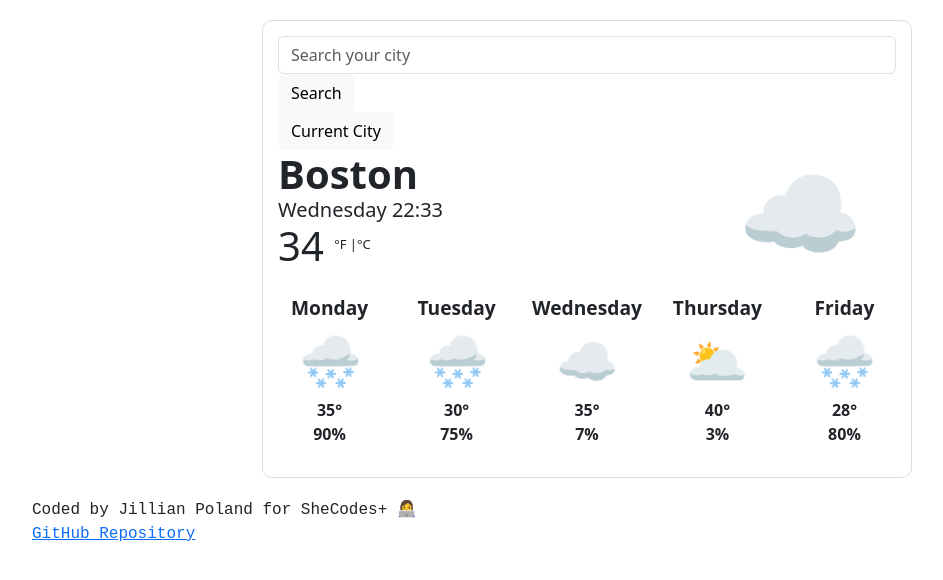
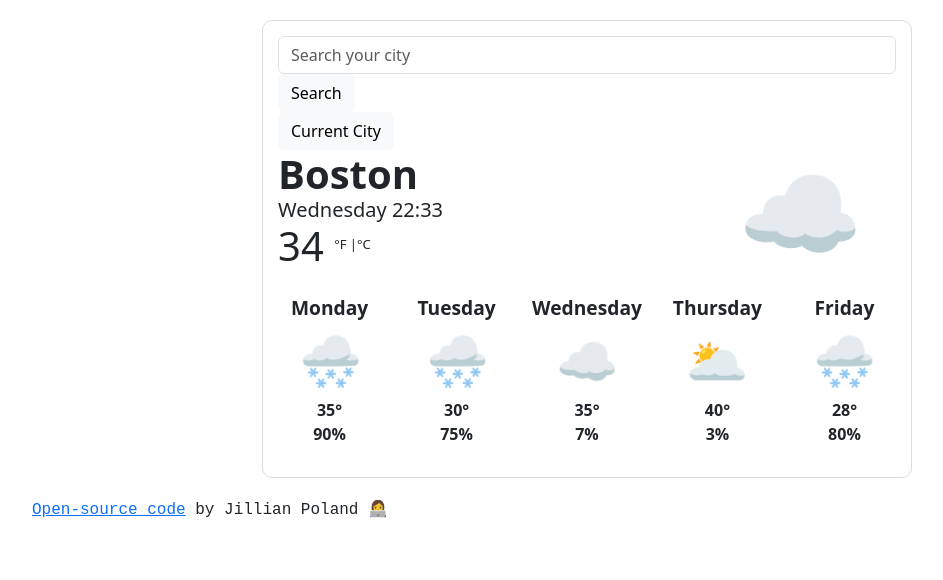
Before and after one commit to jillpoland/weather-app-utd, a website built with Parcel: page index.html in a window 1280 px wide. Shown: the whole page, without its empty margins (53-996 px from the left). Built offline with nearby package versions, Linux system fonts and the light colour scheme; a web font is replaced by a local one.

Commit message:
Fixed HTML errors and refactored to make code cleaner

```diff
--- a/index.html
+++ b/index.html
@@ -5,7 +5,6 @@
     <meta http-equiv="X-UA-Compatible" content="IE=edge" />
     <meta name="viewport" content="width=device-width, initial-scale=1.0" />
     <title>Weather App</title>
-
     <link
       href="https://cdn.jsdelivr.net/npm/bootstrap@5.3.0-alpha1/dist/css/bootstrap.min.css"
       rel="stylesheet"
@@ -21,9 +20,9 @@
     <script src="https://unpkg.com/axios@1.1.2/dist/axios.min.js"></script>
   </head>
   <link rel="stylesheet" href="src/styles.css" />
-  <body class="weather-app">
-    <div class="container"
-        <div class="card-body">
+  <body>
+    <div class="container">
+      <div class="weather-app">
         <form action="" id="input-city">
           <div class="form-group">
             <input
@@ -33,25 +32,21 @@
               placeholder="Search your city"
             />
           </div>
-            <button type="submit" class="btn btn-light" id="search-button">Search</button>
+          <button type="submit" class="btn btn-light" id="search-button">
+            Search
+          </button>
         </form>
-          <button type="submit" class="btn btn-light" id="current-city-button">Current City</button>
+        <button type="submit" class="btn btn-light" id="current-city-button">
+          Current City
+        </button>
         <div class="row">
           <h1 class="col-8">
             <ul class="head-list">
-                <li class="city-name head" id="city-display-name">
-                  Boston
-                </li>
-                <li id="display-date" class="head">
-                  Date Time
-                </li>
+              <li class="city-name head" id="city-display-name">Boston</li>
+              <li id="display-date" class="head">Date Time</li>
               <li class="head">
-                  <span id="display-temp">
-                 34
-                </span>
-                  <span class="float-left temp-units">
-                  °F |°C
-                  </span>
+                <span id="display-temp"> 34 </span>
+                <span class="float-left temp-units"> °F |°C </span>
               </li>
             </ul>
           </h1>
@@ -59,9 +54,9 @@
             <ul>
               <li class="details">
                 <span class="float-right main-emoji">☁️</span>
+              </li>
             </ul>
           </h3>
-
         </div>
         <div class="row">
           <div class="col daily-col">
@@ -112,11 +107,11 @@
         </div>
       </div>
     </div>
-    </div>
-    <div class="signature">Coded by Jillian Poland for SheCodes+ 👩‍💻</div>
     <div class="signature">
-      <a href="https://github.com/jillpoland/weather-app-utd" target="_blank">GitHub
-      Repository</a>
+      <a href="https://github.com/jillpoland/weather-app-utd" target="_blank"
+        >Open-source code</a
+      >
+      by Jillian Poland 👩‍💻
     </div>
     <script src="src/index.js"></script>
   </body>
--- a/src/styles.css
+++ b/src/styles.css
@@ -1,4 +1,4 @@
-.container {
+.weather-app {
   border: 1px solid #dadde1;
   padding: 15px;
   margin: 20px auto;
```
Lines whose indentation alone changed are shown as unchanged.
